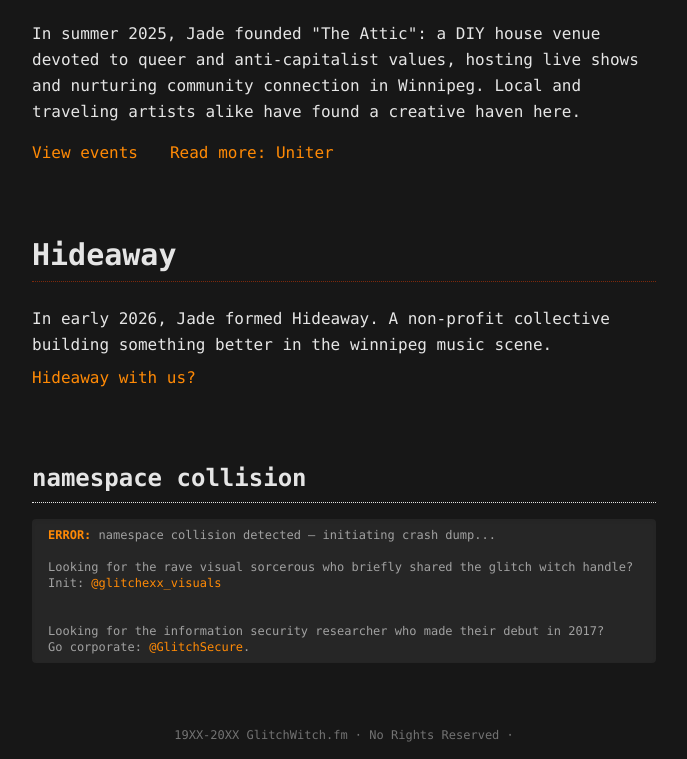
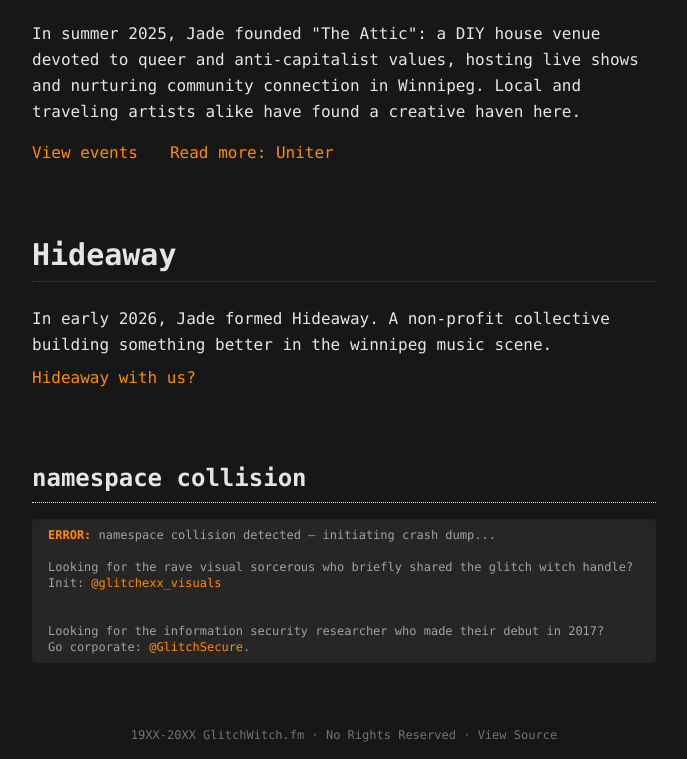
Before and after one commit to GlitchWitch/glitchwitch.fm, a plain HTML site: page index.html in a window 1280 px wide. Shown: the part 735-1494 px from the top of the page, without its empty margins (296-983 px from the left). Drawn offline with nearby package versions, Linux system fonts and the light colour scheme.

Commit message:
still human after all

```diff
--- a/index.html
+++ b/index.html
@@ -122,7 +122,7 @@
 
       </main>
       <footer class="text-center py-4 text-neutral-500 text-xs">
-        19XX-20XX GlitchWitch.fm &middot; No Rights Reserved &middot; <a href="https://github.com/GlitchWitch/glitchwitch.fm" class="hover:underline/>View Source</a>
+        19XX-20XX GlitchWitch.fm &middot; No Rights Reserved &middot; <a href="https://github.com/GlitchWitch/glitchwitch.fm" class="hover:underline"/>View Source</a>
       </footer>
     </div>
   </body>
```
